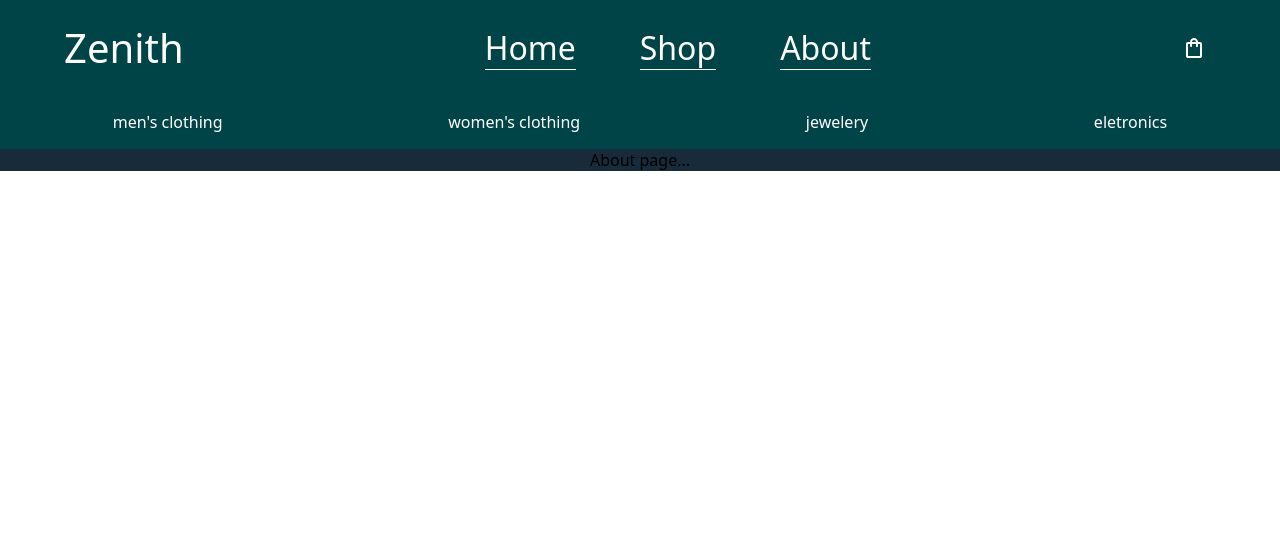
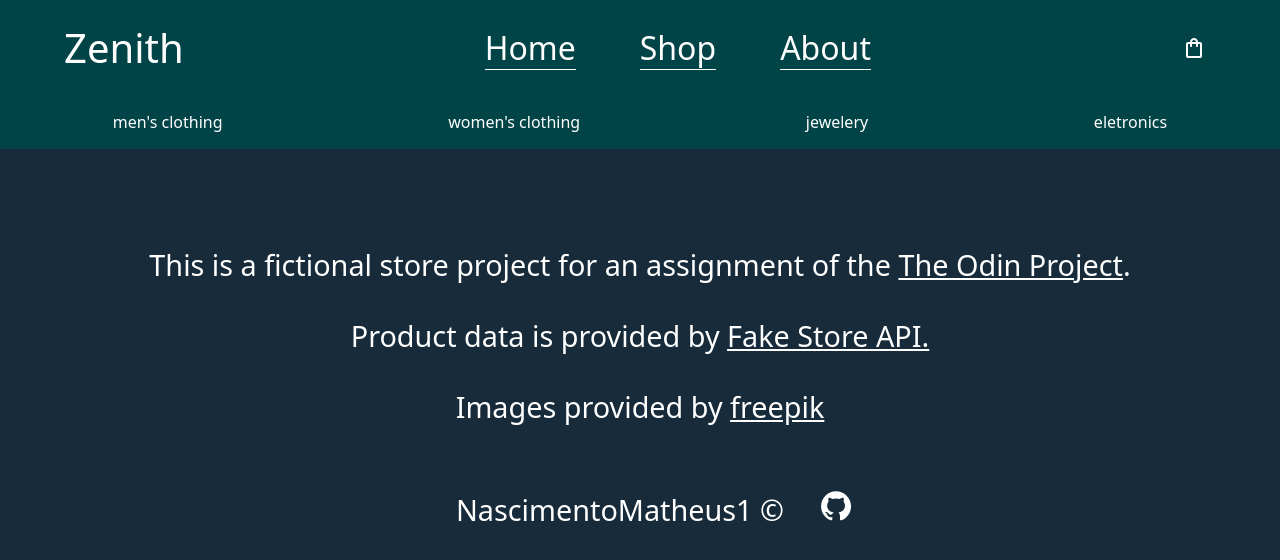
Before and after one commit to NascimentoMatheus1/Shopping-Cart, a React (Vite) app: page /about in a window 1280 px wide. Shown: the top 560 px of the page. Built offline with nearby package versions, Linux system fonts and the light colour scheme; no server answers.

Commit message:
Feat: Add the about page containing project information

```diff
--- a/src/components/AboutPage/AboutPage.jsx
+++ b/src/components/AboutPage/AboutPage.jsx
@@ -1,8 +1,35 @@
+import styles from './AboutPage.module.css';
+import gitHubLogo from '../../assets/GitHub_Invertocat_White_Clearspace.svg';
+
 function AboutPage() {
     return (
-        <>
-            <div>About page...</div>
-        </>
+        <div className={styles.aboutPage}>
+            <p>
+                This is a fictional store project for an assignment of the{' '}
+                <a href="https://www.theodinproject.com/about" target="_blank">
+                    The Odin Project
+                </a>
+                .
+            </p>
+            <p>
+                Product data is provided by{' '}
+                <a href="https://fakestoreapi.com/" target="_blank">
+                    Fake Store API.
+                </a>
+            </p>
+            <p>
+                Images provided by{' '}
+                <a href="https://www.freepik.com/" target="_blank">
+                    freepik
+                </a>
+            </p>
+            <div className={styles.githubLink}>
+                <p>NascimentoMatheus1 &copy;</p>
+                <a href="https://github.com/NascimentoMatheus1" target="_blank">
+                    <img src={gitHubLogo} alt="github logo" />
+                </a>
+            </div>
+        </div>
     );
 }
 
--- /dev/null
+++ b/src/components/AboutPage/AboutPage.module.css
@@ -0,0 +1,28 @@
+.aboutPage {
+    height: 100vh;
+    padding: 4rem;
+    color: white;
+    font-size: clamp(1rem, 2vw + 1rem, 1.8rem);
+    text-align: center;
+}
+
+.aboutPage p {
+    margin: 2rem;
+}
+
+.aboutPage a {
+    font-size: inherit;
+    color: inherit;
+}
+
+.aboutPage img {
+    width: 40px;
+    height: 40px;
+}
+
+.githubLink {
+    display: flex;
+    justify-content: center;
+    align-items: center;
+    text-align: center;
+}
```
Also changed, not shown: src/assets/GitHub_Invertocat_White_Clearspace.svg (added).
